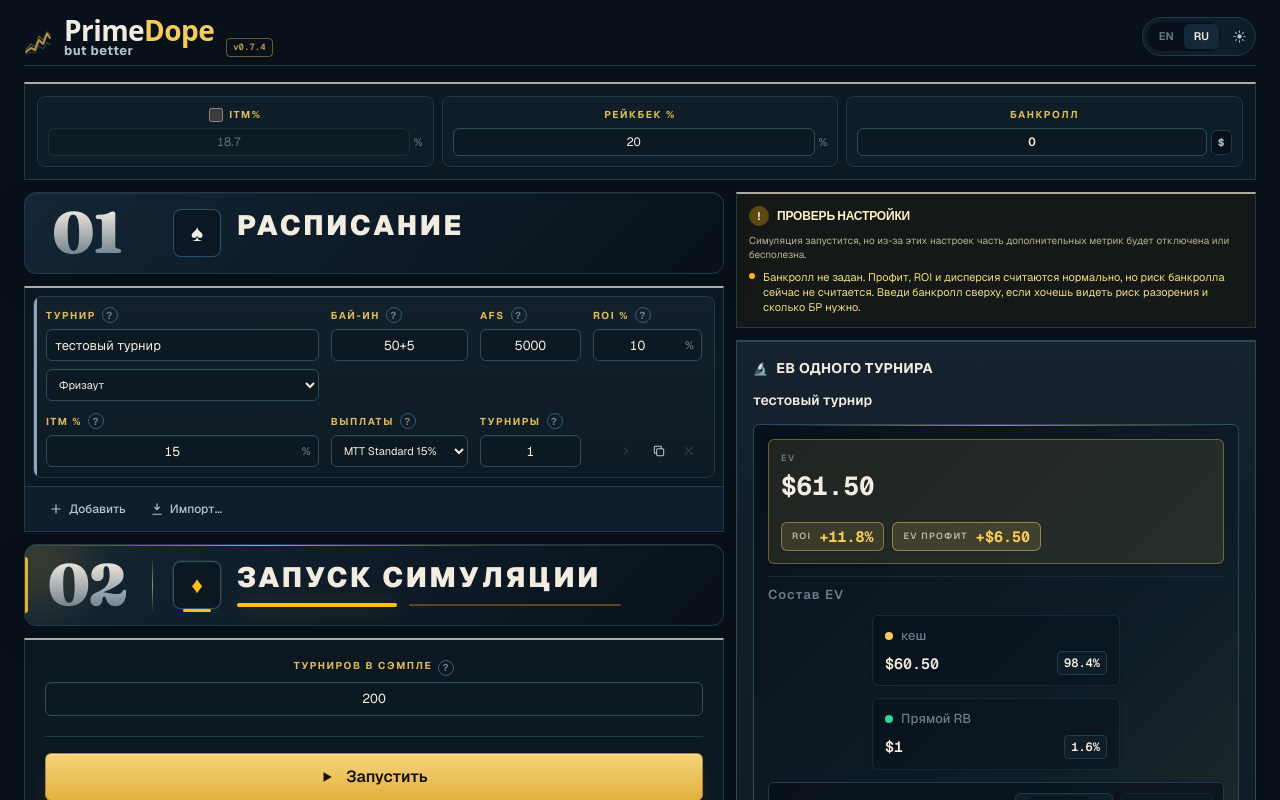
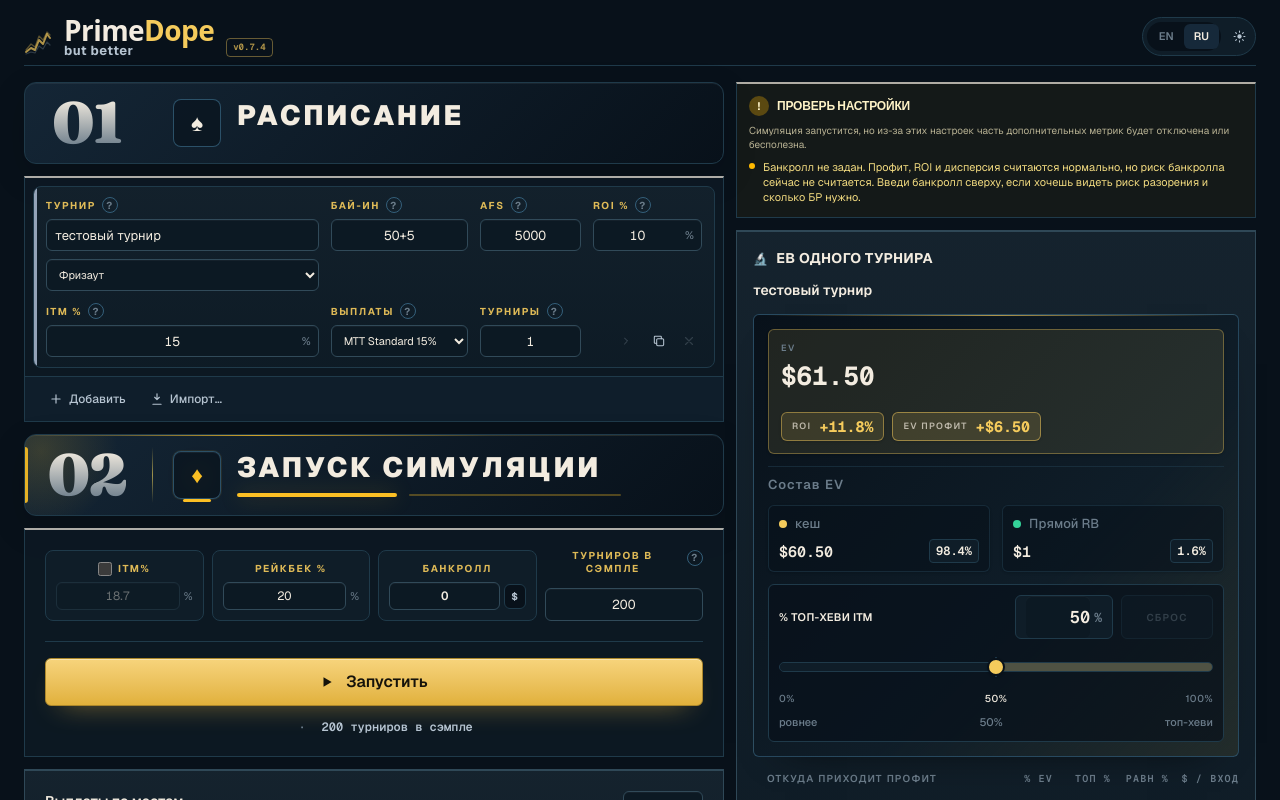
Before and after one commit to loremcdmx/tournament-variance-sim, a Next.js app: page / in a window 1280 px wide. Shown: the top 800 px of the page. Built offline with nearby package versions, Linux system fonts and the light colour scheme.

Commit message:
Move global controls into run panel

```diff
--- a/src/app/page.tsx
+++ b/src/app/page.tsx
@@ -1063,28 +1063,6 @@ export default function Home() {
       )}
 
       <section className="flex min-w-0 flex-col gap-3">
-        <Card className="p-3">
-          <div className="grid min-w-0 grid-cols-1 gap-2 md:grid-cols-3">
-            <GlobalItmControl
-              value={controls}
-              onChange={handleControlsChange}
-              disabled={running}
-            />
-            <GlobalRakebackControl
-              value={controls}
-              onChange={handleControlsChange}
-              disabled={running}
-              showBattleRoyalePreset={hasBattleRoyaleRows}
-            />
-            <BankrollControl
-              value={controls}
-              onChange={handleControlsChange}
-              disabled={running}
-              abi={abi}
-            />
-          </div>
-        </Card>
-
         <div className="grid min-w-0 grid-cols-1 gap-3 xl:grid-cols-[minmax(0,1fr)_minmax(380px,520px)]">
           <div className="flex min-w-0 flex-col gap-3">
             <CompactPanelHeader
@@ -1126,6 +1104,27 @@ export default function Home() {
               onTournamentTargetChange={handleTournamentTargetChange}
               onRun={onRun}
               onCancel={cancel}
+              globalControls={
+                <>
+                  <GlobalItmControl
+                    value={controls}
+                    onChange={handleControlsChange}
+                    disabled={running}
+                  />
+                  <GlobalRakebackControl
+                    value={controls}
+                    onChange={handleControlsChange}
+                    disabled={running}
+                    showBattleRoyalePreset={hasBattleRoyaleRows}
+                  />
+                  <BankrollControl
+                    value={controls}
+                    onChange={handleControlsChange}
+                    disabled={running}
+                    abi={abi}
+                  />
+                </>
+              }
               running={running}
               progress={progress}
               stage={stage}
--- a/src/components/ControlsPanel.tsx
+++ b/src/components/ControlsPanel.tsx
@@ -1,6 +1,6 @@
 "use client";
 
-import { memo, useEffect, useRef, useState } from "react";
+import { memo, useEffect, useRef, useState, type ReactNode } from "react";
 import type { FinishModelId } from "@/lib/sim/types";
 import { finishModelSupportsTargetRoi } from "@/lib/sim/finishModel";
 import {
@@ -100,6 +100,7 @@ interface Props {
   onTournamentTargetChange: (target: number) => void;
   onRun: () => void;
   onCancel: () => void;
+  globalControls?: ReactNode;
   running: boolean;
   progress: number;
   /**
@@ -150,6 +151,7 @@ export const ControlsPanel = memo(function ControlsPanel({
   onTournamentTargetChange,
   onRun,
   onCancel,
+  globalControls,
   running,
   progress,
   stage,
@@ -275,8 +277,19 @@ export const ControlsPanel = memo(function ControlsPanel({
         disabled={running}
         className="contents disabled:opacity-60 [&:disabled_*]:cursor-not-allowed"
       >
-      {/* Run controls: target tournaments per sample, samples */}
-      <div className={`grid grid-cols-1 gap-4 ${advanced ? "sm:grid-cols-2" : ""}`}>
+      {/* Run controls: global EV knobs plus target tournaments per sample. */}
+      <div
+        className={`grid grid-cols-1 gap-2 sm:grid-cols-2 ${
+          globalControls
+            ? advanced
+              ? "xl:grid-cols-5"
+              : "xl:grid-cols-4"
+            : advanced
+              ? "xl:grid-cols-2"
+              : ""
+        }`}
+      >
+        {globalControls}
         <Field label={t("controls.scheduleRepeats")} hint={t("help.scheduleRepeats")}>
           <NumInput
             value={totalTournaments}
--- a/src/components/charts/finishPreview/PreviewParts.tsx
+++ b/src/components/charts/finishPreview/PreviewParts.tsx
@@ -514,7 +514,7 @@ export function PreviewSplitStat({
 }) {
   return (
     <div
-      className="w-full rounded-md border border-[color:var(--color-border)]/60 bg-[color:var(--color-bg)]/55 px-3 py-2.5 text-[11px] text-[color:var(--color-fg-dim)] shadow-sm sm:w-[15.5rem]"
+      className="min-w-[8.5rem] max-w-[15.5rem] flex-1 basis-[8.75rem] rounded-md border border-[color:var(--color-border)]/60 bg-[color:var(--color-bg)]/55 px-2.5 py-2 text-[11px] text-[color:var(--color-fg-dim)] shadow-sm"
       title={title}
     >
       <div className="flex items-center gap-2">
```
